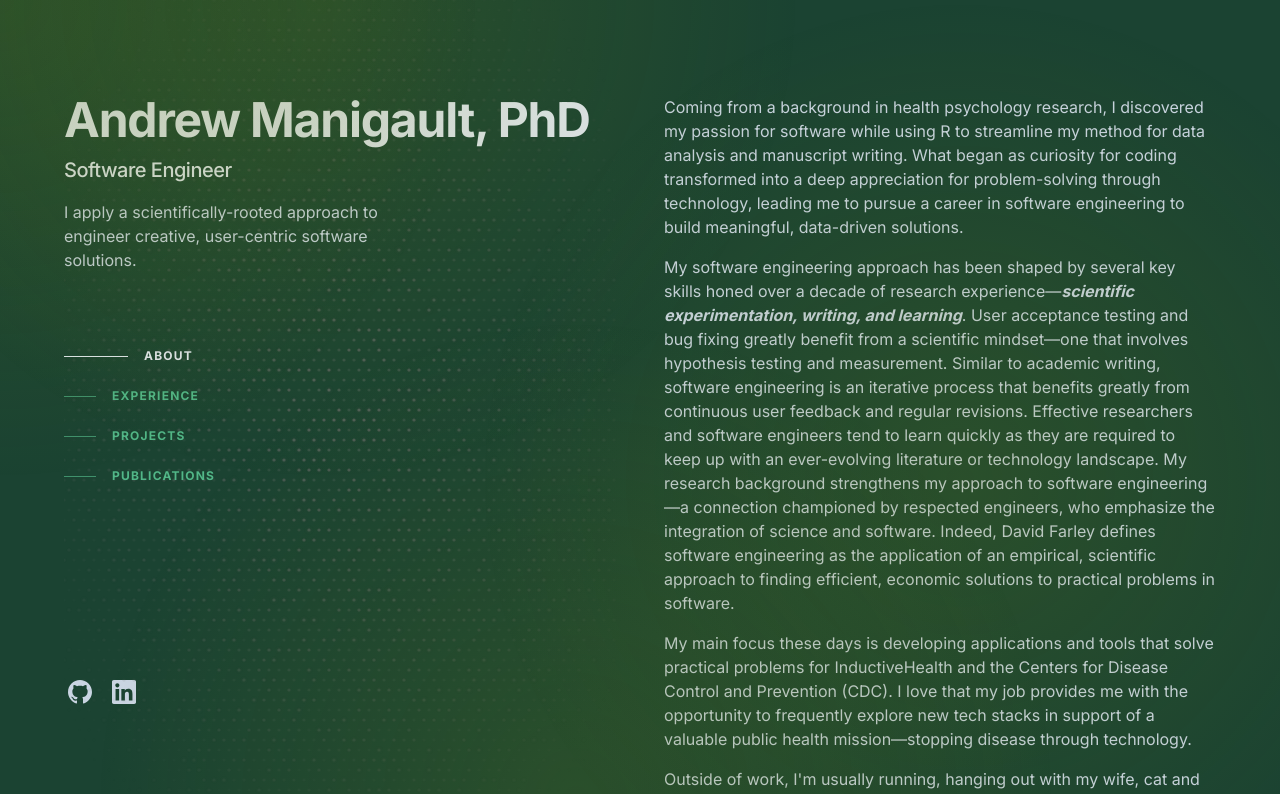
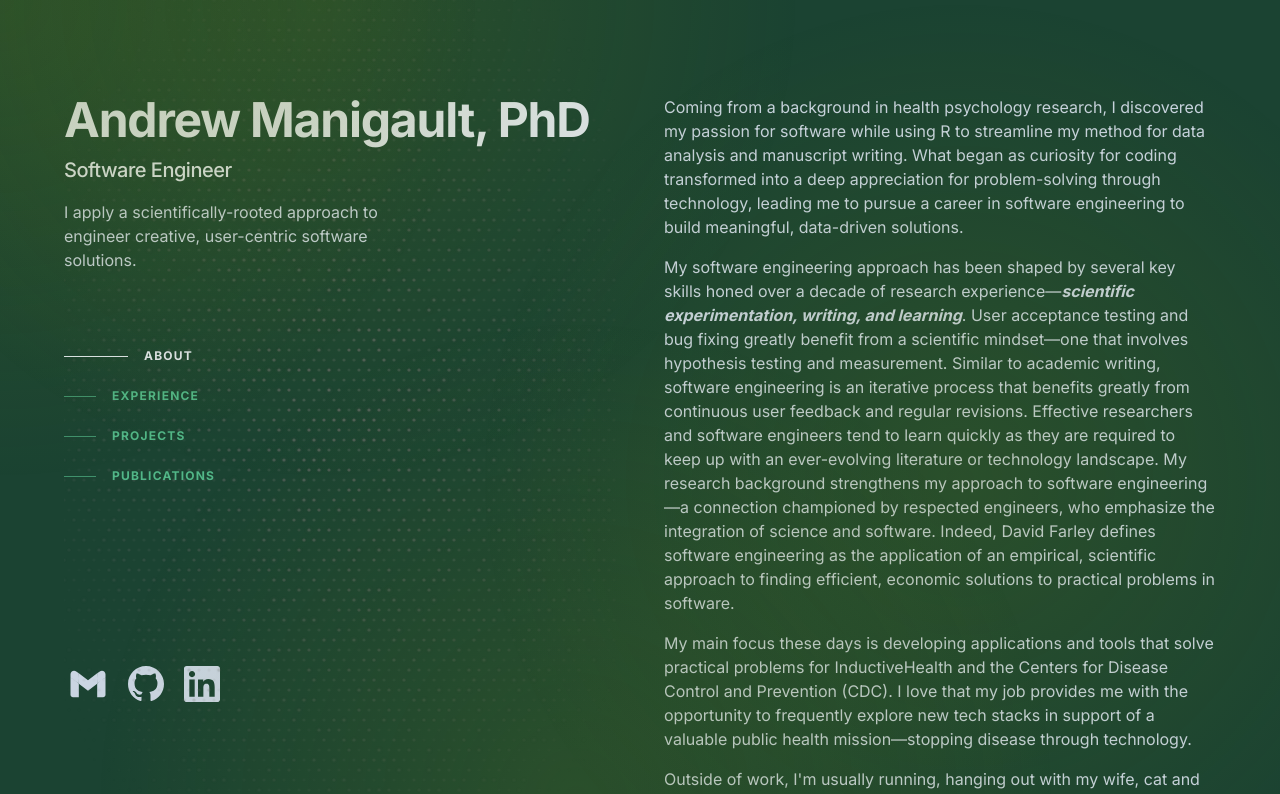
Before and after one commit to amanigaultw/web-portfolio, a Next.js app: page / in a window 1280 px wide. Shown: the top 794 px of the page. Built offline with nearby package versions, Linux system fonts and the light colour scheme.

Commit message:
added gmail social link with color animation

```diff
--- a/app/globals.css
+++ b/app/globals.css
@@ -143,3 +143,34 @@
     @apply bg-background text-foreground;
   }
 }
+
+/* Set initial SVG color to black for each path */
+.mail-icon .path1,
+.mail-icon .path2,
+.mail-icon .path3,
+.mail-icon .path4,
+.mail-icon .path5 {
+  fill: currentcolor; /* Default color */
+  transition: fill 0.3s ease; /* Smooth transition for fill color */
+}
+
+/* Change colors on hover */
+.mail-icon:hover .path1 {
+  fill: #4caf50; /* Green */
+}
+
+.mail-icon:hover .path2 {
+  fill: #1e88e5; /* Blue */
+}
+
+.mail-icon:hover .path3 {
+  fill: #e53935; /* Red */
+}
+
+.mail-icon:hover .path4 {
+  fill: #c62828; /* Dark Red */
+}
+
+.mail-icon:hover .path5 {
+  fill: #fbc02d; /* Yellow */
+}
--- a/components/SocialLinks.tsx
+++ b/components/SocialLinks.tsx
@@ -1,20 +1,42 @@
 export default function SocialLinks() {
   const socials = [
-    // {
-    //   name: 'Mail',
-    //   url: 'mailto:andrewmanigaultw@gmail.com',
-    //   icon: (
-    //     <svg className="h-6 w-6 hover:text-blue-600 transition-all duration-300" fill="currentColor" viewBox="0 0 35 35">
-    //       <path d="M29.384,30.381H5.615A5.372,5.372,0,0,1,.25,25.015V9.984A5.371,5.371,0,0,1,5.615,4.619H29.384A5.372,5.372,0,0,1,34.75,9.984V25.015A5.372,5.372,0,0,1,29.384,30.381ZM5.615,7.119A2.868,2.868,0,0,0,2.75,9.984V25.015a2.868,2.868,0,0,0,2.865,2.866H29.384a2.869,2.869,0,0,0,2.866-2.866V9.984a2.869,2.869,0,0,0-2.866-2.865Z"/>
-    //       <path d="M17.486,20.865a4.664,4.664,0,0,1-2.9-.975L1.218,9.237A1.25,1.25,0,1,1,2.777,7.282L16.141,17.935a2.325,2.325,0,0,0,2.7-.007L32.04,7.287a1.249,1.249,0,1,1,1.569,1.945L20.414,19.873A4.675,4.675,0,0,1,17.486,20.865Z"/>
-    //     </svg>
-    //   )
-    // },
+    {
+      name: 'Mail',
+      url: 'mailto:andrewmanigaultw@gmail.com',
+      icon: (
+        <svg
+          className="mail-icon h-10 w-10 transition-all duration-300"
+          fill="currentColor"
+          viewBox="0 0 48 48"
+        >
+          <path
+            className="path1"
+            d="M45,16.2l-5,2.75l-5,4.75L35,40h7c1.657,0,3-1.343,3-3V16.2z"
+          />
+          <path
+            className="path2"
+            d="M3,16.2l3.614,1.71L13,23.7V40H6c-1.657,0-3-1.343-3-3V16.2z"
+          />
+          <polygon
+            className="path3"
+            points="35,11.2 24,19.45 13,11.2 12,17 13,23.7 24,31.95 35,23.7 36,17"
+          />
+          <path
+            className="path4"
+            d="M3,12.298V16.2l10,7.5V11.2L9.876,8.859C9.132,8.301,8.228,8,7.298,8h0C4.924,8,3,9.924,3,12.298z"
+          />
+          <path
+            className="path5"
+            d="M45,12.298V16.2l-10,7.5V11.2l3.124-2.341C38.868,8.301,39.772,8,40.702,8h0 C43.076,8,45,9.924,45,12.298z"
+          />
+        </svg>
+      )
+    },
     {
       name: 'GitHub',
       url: 'https://github.com/amanigaultw',
       icon: (
-        <svg className="h-6 w-6 hover:text-blue-600 transition-all duration-300" fill="currentColor" viewBox="0 0 24 24">
+        <svg className="h-9 w-9 hover:text-purple-500 transition-all duration-300" fill="currentColor" viewBox="0 0 24 24">
           <path d="M12 0c-6.626 0-12 5.373-12 12 0 5.302 3.438 9.8 8.207 11.387.599.111.793-.261.793-.577v-2.234c-3.338.726-4.033-1.416-4.033-1.416-.546-1.387-1.333-1.756-1.333-1.756-1.089-.745.083-.729.083-.729 1.205.084 1.839 1.237 1.839 1.237 1.07 1.834 2.807 1.304 3.492.997.107-.775.418-1.305.762-1.604-2.665-.305-5.467-1.334-5.467-5.931 0-1.311.469-2.381 1.236-3.221-.124-.303-.535-1.524.117-3.176 0 0 1.008-.322 3.301 1.23.957-.266 1.983-.399 3.003-.404 1.02.005 2.047.138 3.006.404 2.291-1.552 3.297-1.23 3.297-1.23.653 1.653.242 2.874.118 3.176.77.84 1.235 1.911 1.235 3.221 0 4.609-2.807 5.624-5.479 5.921.43.372.823 1.102.823 2.222v3.293c0 .319.192.694.801.576 4.765-1.589 8.199-6.086 8.199-11.386 0-6.627-5.373-12-12-12z"/>
         </svg>
       )
@@ -23,7 +45,7 @@ export default function SocialLinks() {
       name: 'LinkedIn',
       url: 'https://www.linkedin.com/in/andrew-manigault-62a346252/',
       icon: (
-        <svg className="h-6 w-6 hover:text-blue-600 transition-all duration-300" fill="currentColor" viewBox="0 0 24 24">
+        <svg className="h-9 w-9 hover:text-blue-600 transition-all duration-300" fill="currentColor" viewBox="0 0 24 24">
           <path d="M20.447 20.452h-3.554v-5.569c0-1.328-.027-3.037-1.852-3.037-1.853 0-2.136 1.445-2.136 2.939v5.667H9.351V9h3.414v1.561h.046c.477-.9 1.637-1.85 3.37-1.85 3.601 0 4.267 2.37 4.267 5.455v6.286zM5.337 7.433c-1.144 0-2.063-.926-2.063-2.065 0-1.138.92-2.063 2.063-2.063 1.14 0 2.064.925 2.064 2.063 0 1.139-.925 2.065-2.064 2.065zm1.782 13.019H3.555V9h3.564v11.452zM22.225 0H1.771C.792 0 0 .774 0 1.729v20.542C0 23.227.792 24 1.771 24h20.451C23.2 24 24 23.227 24 22.271V1.729C24 .774 23.2 0 22.222 0h.003z"/>
         </svg>
       )
```
